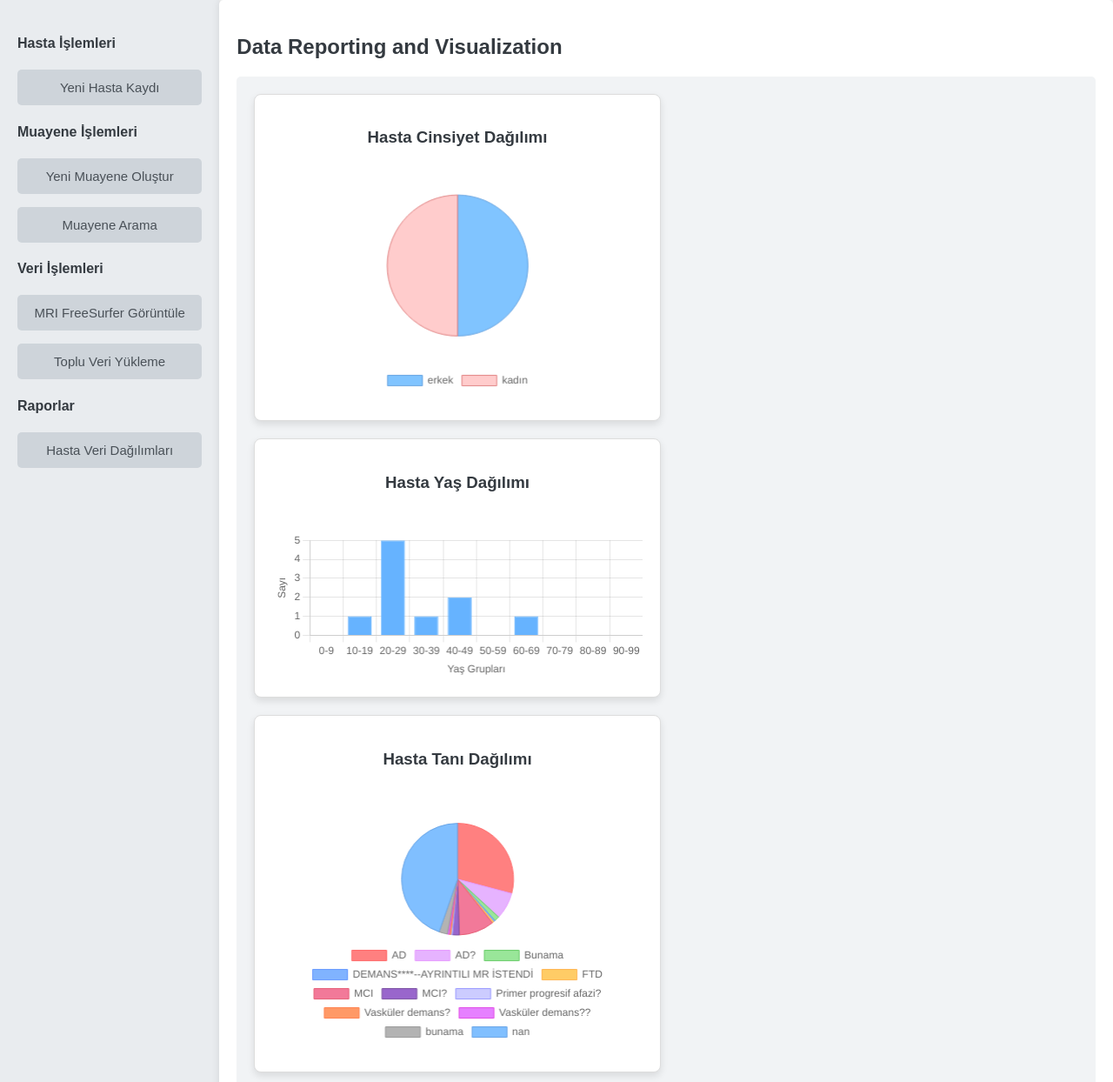
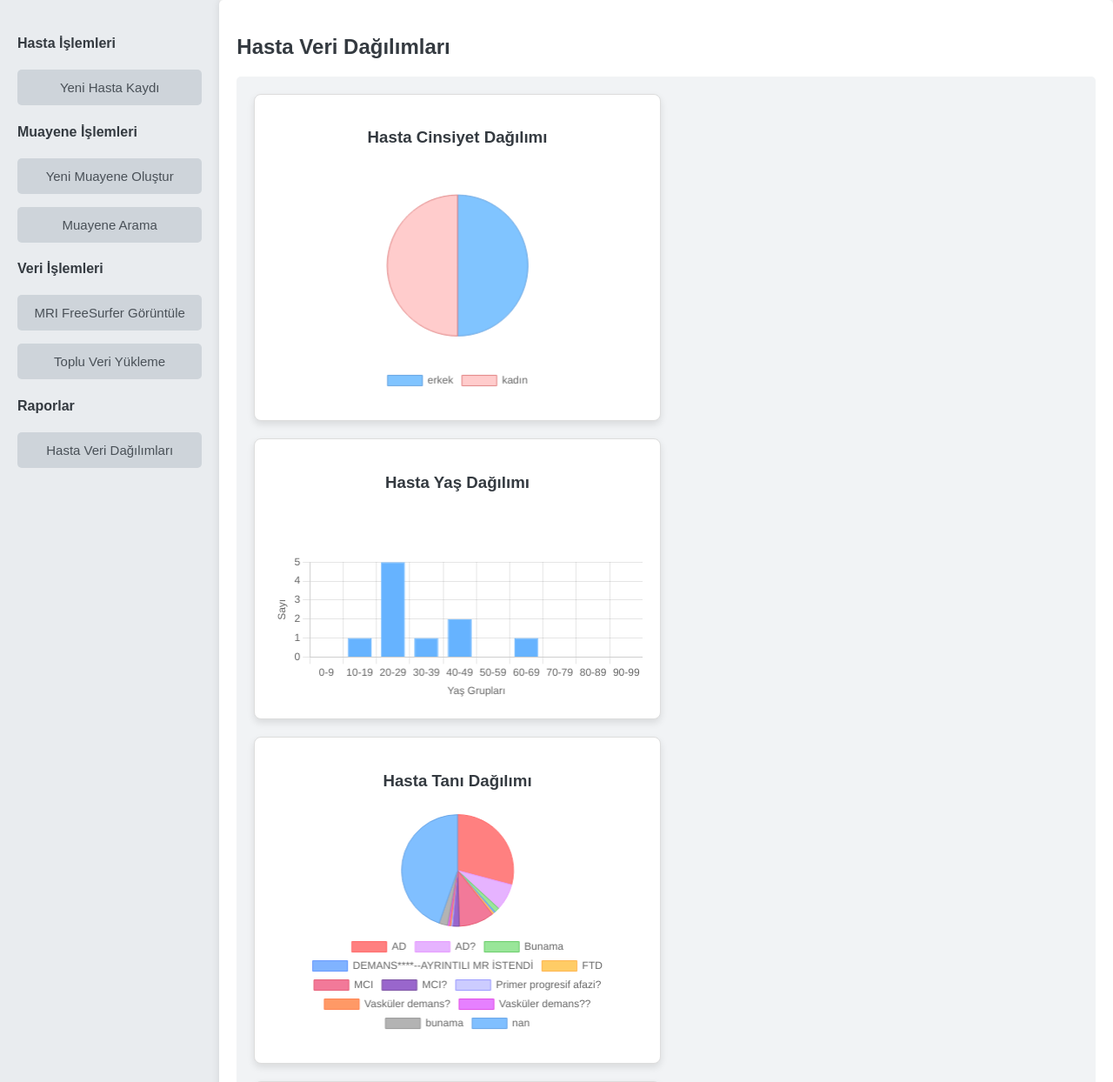
Before and after one commit to beyza-akcinar/CMPE492, a Django app: page /datareport/ in a window 1280 px wide. Shown: the part 110-1354 px from the top of the page at 87% size. Run offline with Django 4.2, Linux system fonts and the light colour scheme; data comes from the database, SQL or seed files in the repository.

Commit message:
minor fixes

```diff
--- a/AHVP/AHVP_app/templates/data_report.html
+++ b/AHVP/AHVP_app/templates/data_report.html
@@ -2,9 +2,8 @@
 {% extends 'base.html' %}
 
 {% block content %}
-    <h2>Data Reporting and Visualization</h2>
+    <h2>Hasta Veri Dağılımları</h2>
     <div class="dashboard-content" style="display: flex; flex-wrap: wrap; gap: 20px;">
-
         <!-- Gender Distribution Container -->
         <div class="chart-container" style="width: 180px; padding: 20px; border-radius: 8px; box-shadow: 0 4px 8px rgba(0, 0, 0, 0.1); background-color: white;">
             <h3>Hasta Cinsiyet Dağılımı</h3>
@@ -13,13 +12,13 @@
 
         <!-- Age Distribution Container -->
         <div class="chart-container" style="width: 140px; padding: 20px; border-radius: 8px; box-shadow: 0 4px 8px rgba(0, 0, 0, 0.1); background-color:white;">
-            <h3 style="margin-bottom: 45px;">Hasta Yaş Dağılımı</h3>
+            <h3 style="margin-bottom: 70px;">Hasta Yaş Dağılımı</h3>
             <canvas id="ageChart"></canvas>
         </div>
 
         <!-- Diagnosis Distribution Container -->
         <div class="chart-container" style="width: 140px; padding: 20px; border-radius: 8px; box-shadow: 0 4px 8px rgba(0, 0, 0, 0.1); background-color:white;">
-            <h3 style="margin-bottom: 45px;">Hasta Tanı Dağılımı</h3>
+            <h3>Hasta Tanı Dağılımı</h3>
             <canvas id="diagnosisChart"></canvas>
         </div>
 
```
Also changed, not shown: AHVP/AHVP_app/templates/patient_detail_view.html (+8 -0 lines).
